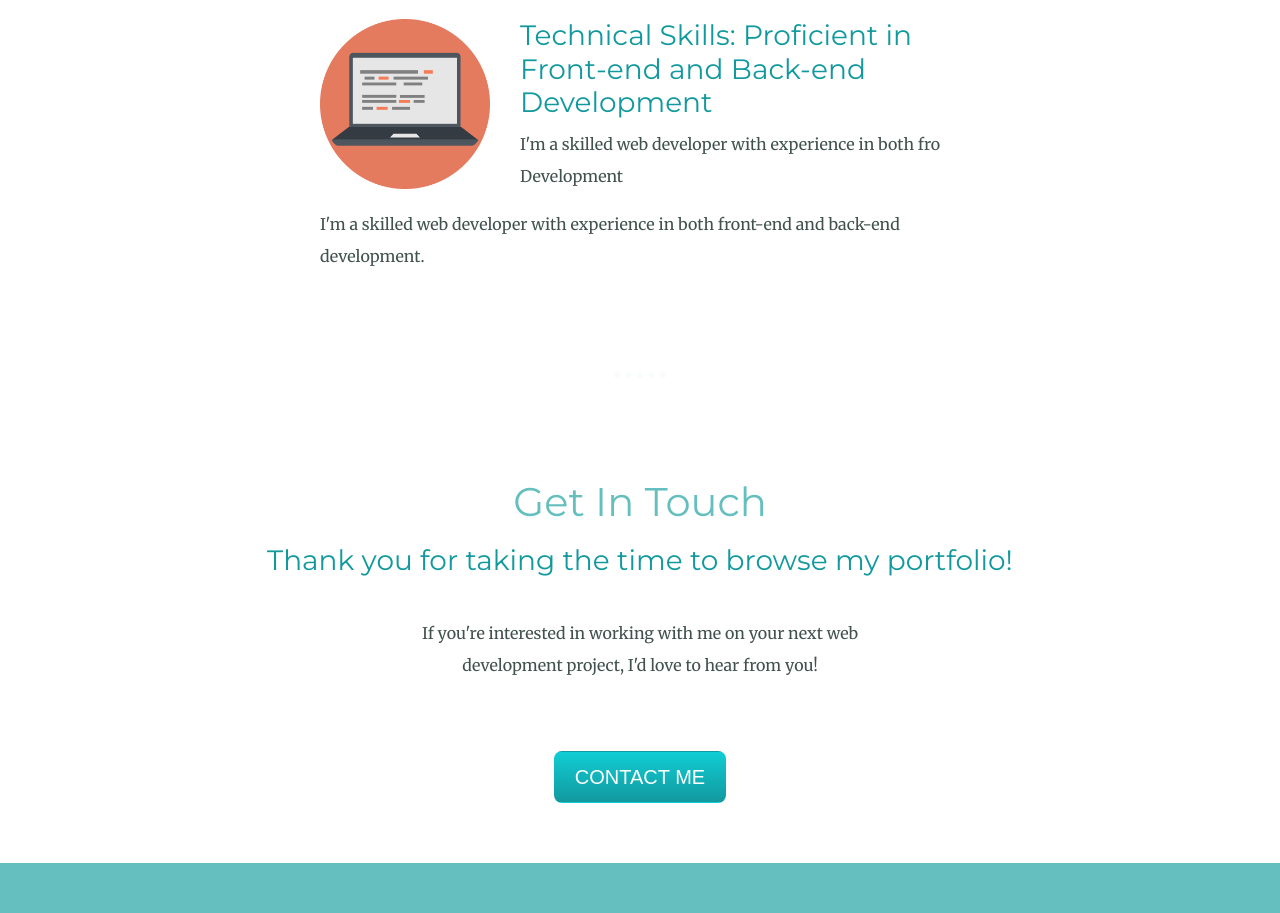
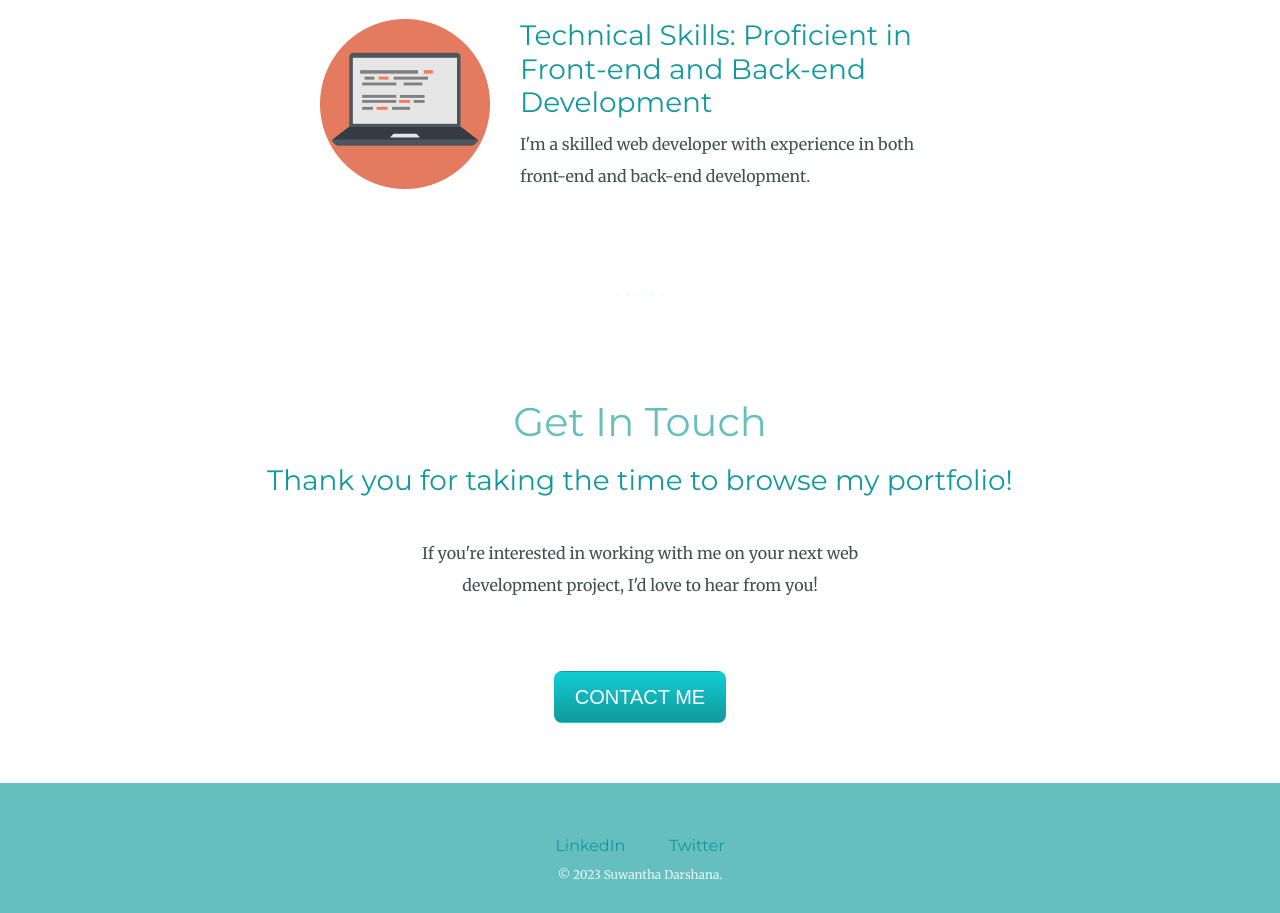
Before and after one commit to SuwanthaDarshana/My-Web, a plain HTML site: page index.html in a window 1280 px wide. Shown: the part 1480-2393 px from the top of the page. Drawn offline with nearby package versions, Linux system fonts and the light colour scheme.

Commit message:
Update index.html

```diff
--- a/index.html
+++ b/index.html
@@ -37,7 +37,6 @@
           <div class="skill-row">
             <img class="computer" src="computer.png" class="img-fluid" alt="computer">
             <h3>Technical Skills: Proficient in Front-end and Back-end Development</h3>
-            <p>I'm a skilled web developer with experience in both fro Development</h3>
             <p>I'm a skilled web developer with experience in both front-end and back-end development.</p>
           </div>
         </div>
```
